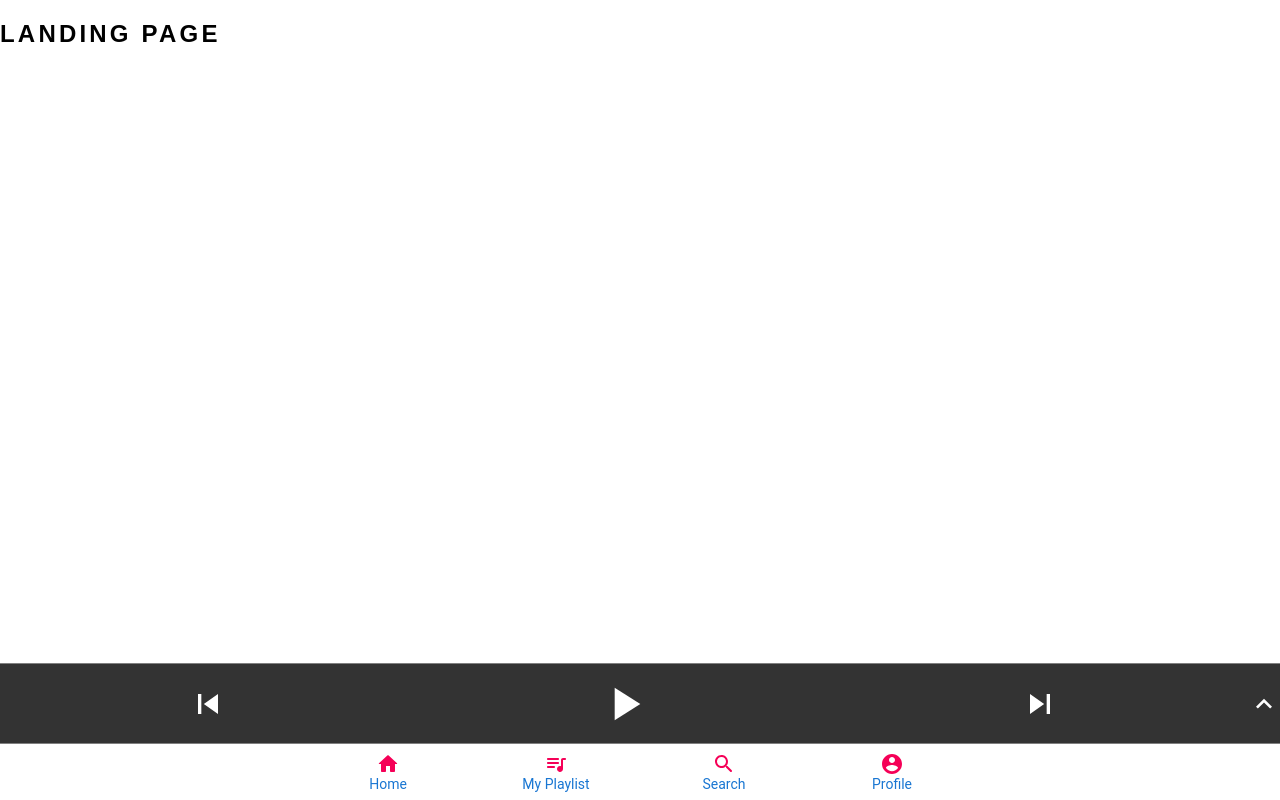
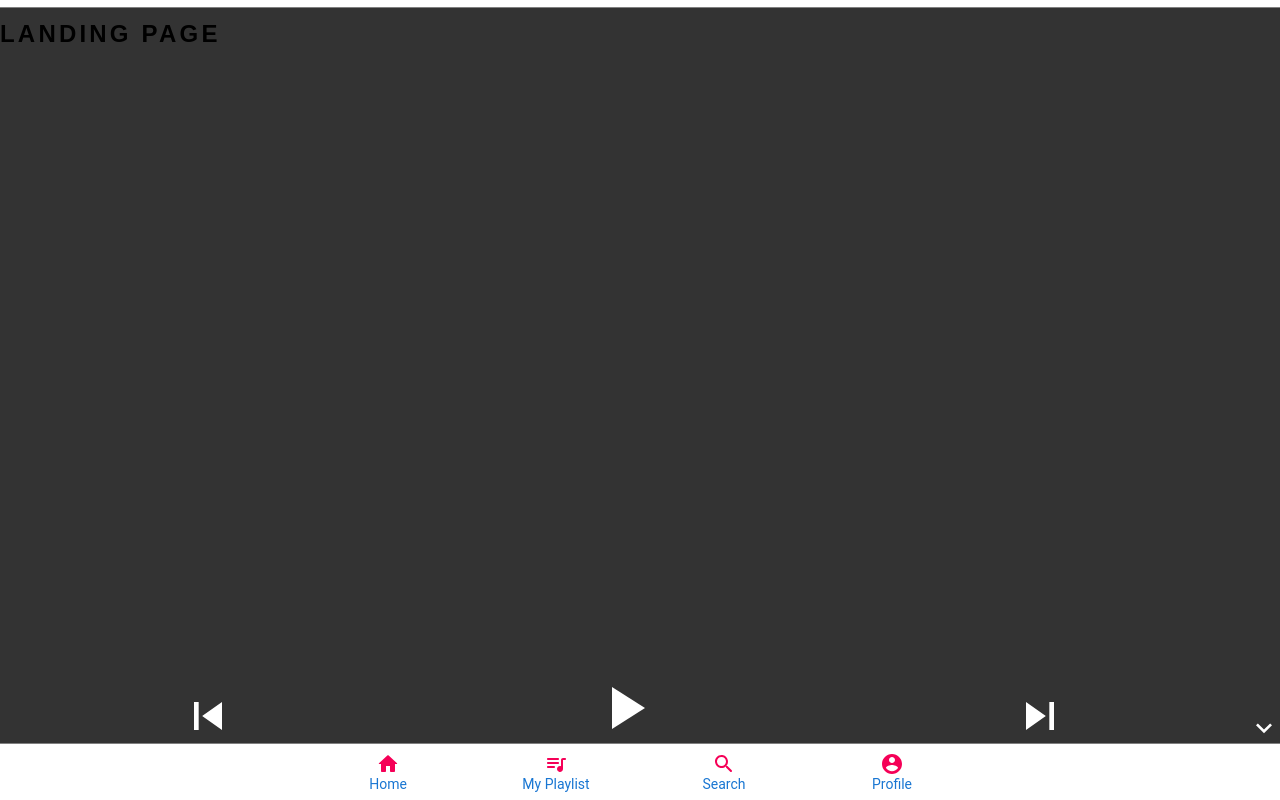
Before and after one commit to autumnjava/Ljudio, a React (Create React App) app: page / in a window 1280 px wide. Both pictures are taken after a click on the icon 1264 px from the left and 704 px from the top of the page. Built offline with nearby package versions, Linux system fonts and the light colour scheme.

Commit message:
Made the player expandable
You can now switch from the mini to the bigger player.

```diff
--- a/src/components/miniPlayer/MiniPlayer.tsx
+++ b/src/components/miniPlayer/MiniPlayer.tsx
@@ -12,6 +12,7 @@ import PauseIcon from '@material-ui/icons/Pause';
 import SkipPreviousIcon from '@material-ui/icons/SkipPrevious';
 import SkipNextIcon from '@material-ui/icons/SkipNext';
 import KeyboardArrowUp from '@material-ui/icons/KeyboardArrowUp';
+import KeyboardArrowDown from '@material-ui/icons/KeyboardArrowDown';
 
 const MiniPlayer = () => {
 
@@ -19,6 +20,7 @@ const MiniPlayer = () => {
   const songs = useContext(PlaylistContext);
   const [eventYoutube, setEventYoutube] = useState<any>();
   const [currentIndex, setCurrentIndex] = useState<number>(0);
+  const [expandPlayer, setExpandVideo] = useState<boolean>(false);
 
   const handleStart = (event: any) => {
     setEventYoutube(event)
@@ -50,10 +52,6 @@ const MiniPlayer = () => {
     return;
   }
 
-  const handlePlayer = () => {
-    //handle the big player...
-  }
-
   const opts = {
     height: '0',
     width: '0',
@@ -75,38 +73,44 @@ const MiniPlayer = () => {
   const renderIcons = () => (
     <StyledPlayerWrapper>
       <SkipPreviousIcon style={{
-        alignSelf: 'center',
+        alignSelf: !expandPlayer ? 'center' : 'end',
         justifySelf: 'center',
-        fontSize: '2.5rem',
+        fontSize: !expandPlayer ? '2.5rem' : '3.5rem',
         color: 'white'
       }} onClick={handlePreviousSong}/>
      {play ? <PlayArrowIcon style={{
-        alignSelf: 'center',
-          justifySelf: 'center',
-        fontSize: '3.5rem',
+        alignSelf: !expandPlayer ? 'center' : 'end',
+        justifySelf: 'center',
+        fontSize: !expandPlayer ? '3.5rem' : '4.5rem',
         color: 'white'
       }}
       onClick={handlePlay}/>
       :
         <PauseIcon style={{
-          alignSelf: 'center',
+          alignSelf: !expandPlayer ? 'center' : 'end',
           justifySelf: 'center',
-          fontSize: '3.5rem',
+          fontSize: !expandPlayer ? '3.5rem' : '4.5rem',
           color: 'white'
         }}
           onClick={handlePaus}/>}
       <SkipNextIcon style={{
-        alignSelf: 'center',
+        alignSelf: !expandPlayer ? 'center' : 'end',
         justifySelf: 'center',
-        fontSize: '2.5rem',
+        fontSize: !expandPlayer ? '2.5rem' : '3.5rem',
         color: 'white'
       }} onClick={handleNextSong} />
-      <KeyboardArrowUp style={{
-        alignSelf: 'center',
+      {!expandPlayer ? <KeyboardArrowUp style={{
+        alignSelf: !expandPlayer ? 'center' : 'end',
         justifySelf: 'end',
         fontSize: '2rem',
         color: 'white',
-      }} onClick={handlePlayer}/>
+      }} onClick={() => setExpandVideo(true)} />:
+        <KeyboardArrowDown style={{
+        alignSelf: !expandPlayer ? 'center' : 'end',
+        justifySelf: 'end',
+        fontSize: '2rem',
+        color: 'white',
+      }} onClick={() => setExpandVideo(false)} />}
     </StyledPlayerWrapper>
   )
 
@@ -126,7 +130,7 @@ const MiniPlayer = () => {
           background: 'black',
           opacity: '80%',
           display: 'grid'
-        }} sx={{ width: '100vw', height: '5rem' }}>
+        }} sx={{ width: '100vw', height: !expandPlayer ? '5rem' : '92vh' }}>
           {songs?.currentSong.length && renderTitle()}
           {renderIcons()}
           {songs?.currentSong.length && renderYouTubePlayer()}
```
